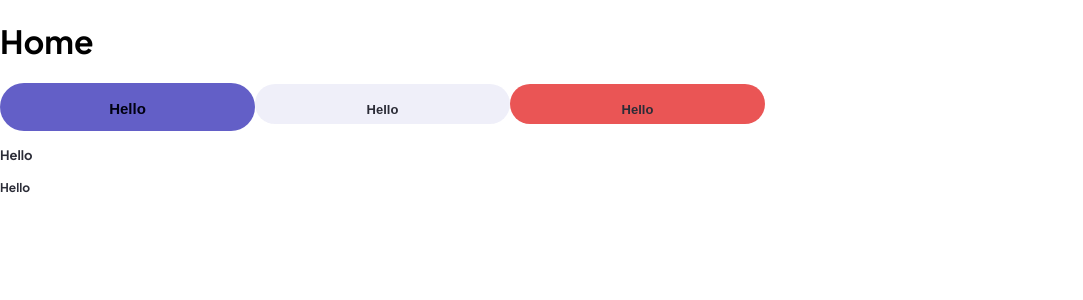
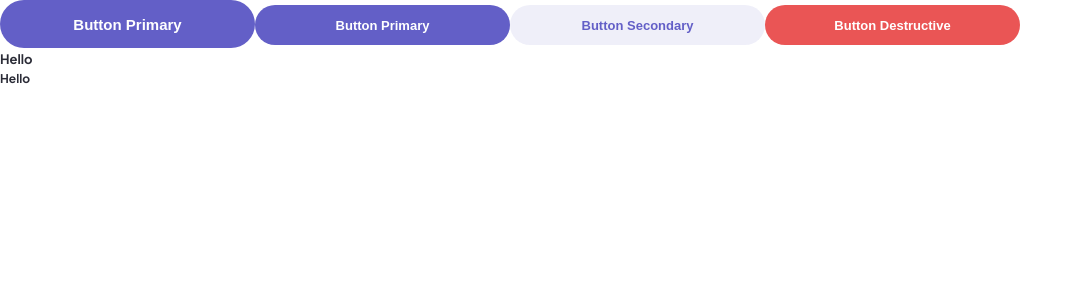
Before and after one commit to joanpujol/kanban-task-management-web-app, a Next.js app: page / in a window 1280 px wide. Shown: the top 300 px of the page, without its empty margins (0-1083 px from the left). Built offline with nearby package versions, Linux system fonts and the light colour scheme.

Commit message:
Fix typography component

```diff
--- a/app/page.tsx
+++ b/app/page.tsx
@@ -1,16 +1,16 @@
-import Button from "../components/atoms/Button/Button";
-import { Typography } from "../components/atoms/Typography/Typography";
+import { Button } from "../components/atoms/Button/Button";
+import { Text } from "../components/atoms/Typography/Text";
 import Layout from "./layout";
 
 export default function HomePage() {
   return (
     <Layout>
-      <h1>Home</h1>
-      <Button variant="primary" size="lg">Hello</Button>
-      <Button variant="secondary" size="sm">Hello</Button>
-      <Button variant="destructive" size="sm">Hello</Button>
-      <Typography variant="Body" size="lg" bold>Hello</Typography>
-      <Typography variant="Body" size="md">Hello</Typography>
+      <Button variant="primary" size="lg">Button Primary</Button>
+      <Button variant="primary" size="sm">Button Primary</Button>
+      <Button variant="secondary" size="sm">Button Secondary</Button>
+      <Button variant="destructive" size="sm">Button Destructive</Button>
+      <Text size="lg" bold>Hello</Text>
+      <Text size="md">Hello</Text>
     </Layout>
   )
 }
--- a/components/atoms/Button/Button.styles.tsx
+++ b/components/atoms/Button/Button.styles.tsx
@@ -2,25 +2,31 @@ import styled, { css } from "styled-components";
 import { ButtonSize, ButtonVariant } from "./Button.types";
 import { ThemeInterface } from "../../../styles/theme";
 
-const buttonVariants = ({ colors, theme }: ThemeInterface) => {
+const getButtonVariants = ({ colors, theme }: ThemeInterface) => {
   const variants = {
     primary: css`
       background-color: ${theme.button.color.primary};
-      color: ${colors.white};
+      & > * {
+        color: ${colors.white};
+      }
       &:hover {
         background-color: ${theme.button.hover.primary};
       }
     `,
     secondary: css`
       background-color: ${theme.button.color.secondary};
-      color: ${colors.main};
+      & > * {
+        color: ${colors.main};
+      }
       &:hover {
         background-color: ${theme.button.hover.secondary};
       }
     `,
     destructive: css`
       background-color: ${theme.button.color.destructive};
-      color: ${colors.white};
+      & > * {
+        color: ${colors.white};
+      }
       &:hover {
         background-color: ${theme.button.hover.destructive};
       }
@@ -45,9 +51,10 @@ export const StyledButton = styled.button<{
   $size: ButtonSize;
 }>`
   width: 255px;
+  padding: 0;
   border: none;
   ${({ theme, $variant, $size }) => css`
-    ${buttonVariants(theme)[$variant]}
+    ${getButtonVariants(theme)[$variant]}
     ${buttonSizes[$size]}
   `}
   &:hover {
--- a/components/atoms/Button/Button.tsx
+++ b/components/atoms/Button/Button.tsx
@@ -1,6 +1,7 @@
 "use client";
 
-import { Typography } from "../Typography/Typography";
+import { Header } from "../Typography/Header";
+import { Text } from "../Typography/Text";
 import * as S from "./Button.styles";
 import { ButtonSize, ButtonVariant } from "./Button.types";
 
@@ -14,13 +15,13 @@ export const Button = ({ variant, size, children }: Props) => {
   return (
     <S.StyledButton $variant={variant} $size={size}>
       {size === "lg" ? (
-        <Typography variant="Heading" size="md">
+        <Header size="md">
           {children}
-        </Typography>
+        </Header>
       ) : (
-        <Typography variant="Body" size="lg" bold>
+        <Text size="lg" bold>
           {children}
-        </Typography>
+        </Text>
       )}
     </S.StyledButton>
   );
--- /dev/null
+++ b/components/atoms/Typography/Header.styles.tsx
@@ -0,0 +1,34 @@
+import styled from "styled-components";
+
+export const StyledHeader1 = styled.h1`
+  color: ${({ theme }) => theme.colors.black};
+  margin: 0;
+  font-weight: 700;
+  font-size: 24px;
+  line-height: 30px;
+`;
+
+export const StyledHeader2 = styled.h2`
+  color: ${({ theme }) => theme.colors.black};
+  margin: 0;
+  font-weight: 700;
+  font-size: 18px;
+  line-height: 23px;
+`;
+
+export const StyledHeader3 = styled.h3`
+  color: ${({ theme }) => theme.colors.black};
+  margin: 0;
+  font-weight: 700;
+  font-size: 15px;
+  line-height: 19px;
+`;
+
+export const StyledHeader4 = styled.h4`
+  color: ${({ theme }) => theme.colors.mediumGrey};
+  margin: 0;
+  font-weight: 700;
+  font-size: 12px;
+  line-height: 15px;
+  letter-spacing: 2.4px;
+`;
--- /dev/null
+++ b/components/atoms/Typography/Header.tsx
@@ -0,0 +1,18 @@
+import { TypographySize } from "./Typography.types";
+import * as S from "./Header.styles";
+import React from "react";
+
+type Props = {
+  size: TypographySize;
+  children: React.ReactNode;
+};
+
+export const Header = ({ size, children }: Props) => {
+  const headers = {
+    xl: S.StyledHeader1,
+    lg: S.StyledHeader2,
+    md: S.StyledHeader3,
+    sm: S.StyledHeader4,
+  };
+  return React.createElement(headers[size], {}, children);
+};
--- /dev/null
+++ b/components/atoms/Typography/Text.styles.tsx
@@ -0,0 +1,30 @@
+'use client'
+
+import styled, { css } from "styled-components";
+import { TypographySize } from "./Typography.types";
+
+const getTextStyles = (
+  size: Extract<TypographySize, "md" | "lg">,
+  bold: boolean | undefined
+) => {
+  const textStyles = {
+    lg: css`
+      color: ${({ theme }) => theme.colors.darkGrey};
+      font-weight: ${bold ? 700 : 500};
+      font-size: 13px;
+      line-height: 23px;
+    `,
+    md: css`
+      color: ${({ theme }) => theme.colors.darkGrey};
+      font-weight: 700;
+      font-size: 12px;
+      line-height: 15px;
+    `,
+  };
+  return textStyles[size];
+};
+
+export const StyledText = styled.p<{ $size: "md" | "lg", $bold?: boolean }>`
+    margin: 0;
+    ${({ $size, $bold }) => getTextStyles($size, $bold)}
+`;
--- /dev/null
+++ b/components/atoms/Typography/Text.tsx
@@ -0,0 +1,12 @@
+import { StyledText } from "./Text.styles";
+import { TypographySize } from "./Typography.types";
+
+type Props = {
+    size: Extract<TypographySize, 'md' | 'lg'>;
+    bold?: boolean;
+    children: React.ReactNode;
+};
+
+export const Text = ({size, bold, children }: Props) => {
+  return <StyledText $size={size} $bold={bold}>{children}</StyledText>
+};
--- a/components/atoms/Typography/Typography.styles.tsx
+++ /dev/null
@@ -1,51 +0,0 @@
-import styled from "styled-components";
-import { TypographySize } from "./Typography.types";
-
-export const Heading = ($size: TypographySize) => {
-  const headings = {
-    xl: styled.h1`
-      color: ${({ theme }) => theme.colors.black};
-      font-weight: 700;
-      font-size: 24px;
-      line-height: 30px;
-    `,
-    lg: styled.h2`
-      color: ${({ theme }) => theme.colors.black};
-      font-weight: 700;
-      font-size: 18px;
-      line-height: 23px;
-    `,
-    md: styled.h3`
-      color: ${({ theme }) => theme.colors.black};
-      font-weight: 700;
-      font-size: 15px;
-      line-height: 19px;
-    `,
-    sm: styled.h4`
-      color: ${({ theme }) => theme.colors.mediumGrey};
-      font-weight: 700;
-      font-size: 12px;
-      line-height: 15px;
-      letter-spacing: 2.4px;
-    `,
-  };
-  return headings[$size];
-};
-
-export const Body = ($size: Extract<TypographySize, 'md' | 'lg'>, $bold?: boolean) => {
-  const bodies = {
-    lg: styled.p`
-      color: ${({ theme }) => theme.colors.darkGrey};
-      font-weight: ${$bold ? 700 : 500};
-      font-size: 13px;
-      line-height: 23px;
-    `,
-    md: styled.p`
-      color: ${({ theme }) => theme.colors.darkGrey};
-      font-weight: 700;
-      font-size: 12px;
-      line-height: 15px;
-    `,
-  };
-  return bodies[$size];
-};
--- a/components/atoms/Typography/Typography.tsx
+++ /dev/null
@@ -1,25 +0,0 @@
-"use client";
-
-import React from "react";
-import * as S from "./Typography.styles";
-import { TypographySize, TypographyVariant } from "./Typography.types";
-
-type Props =
-  | {
-      variant: Extract<TypographyVariant, 'Heading'>;
-      size: TypographySize;
-      bold?: boolean;
-      children: React.ReactNode;
-    }
-  | {
-      variant: Extract<TypographyVariant, 'Body'>;
-      size: Extract<TypographySize, 'md' | 'lg'>;
-      bold?: boolean;
-      children: React.ReactNode;
-    };
-
-export const Typography = ({ variant = "Body", size, bold, children }: Props) => {
-  // @ts-ignore: Types are correct, but TS doesn't like it
-  const element = variant === "Heading" ? S.Heading(size) : S.Body(size, bold);
-  return React.createElement(element, {}, children);
-};
```
